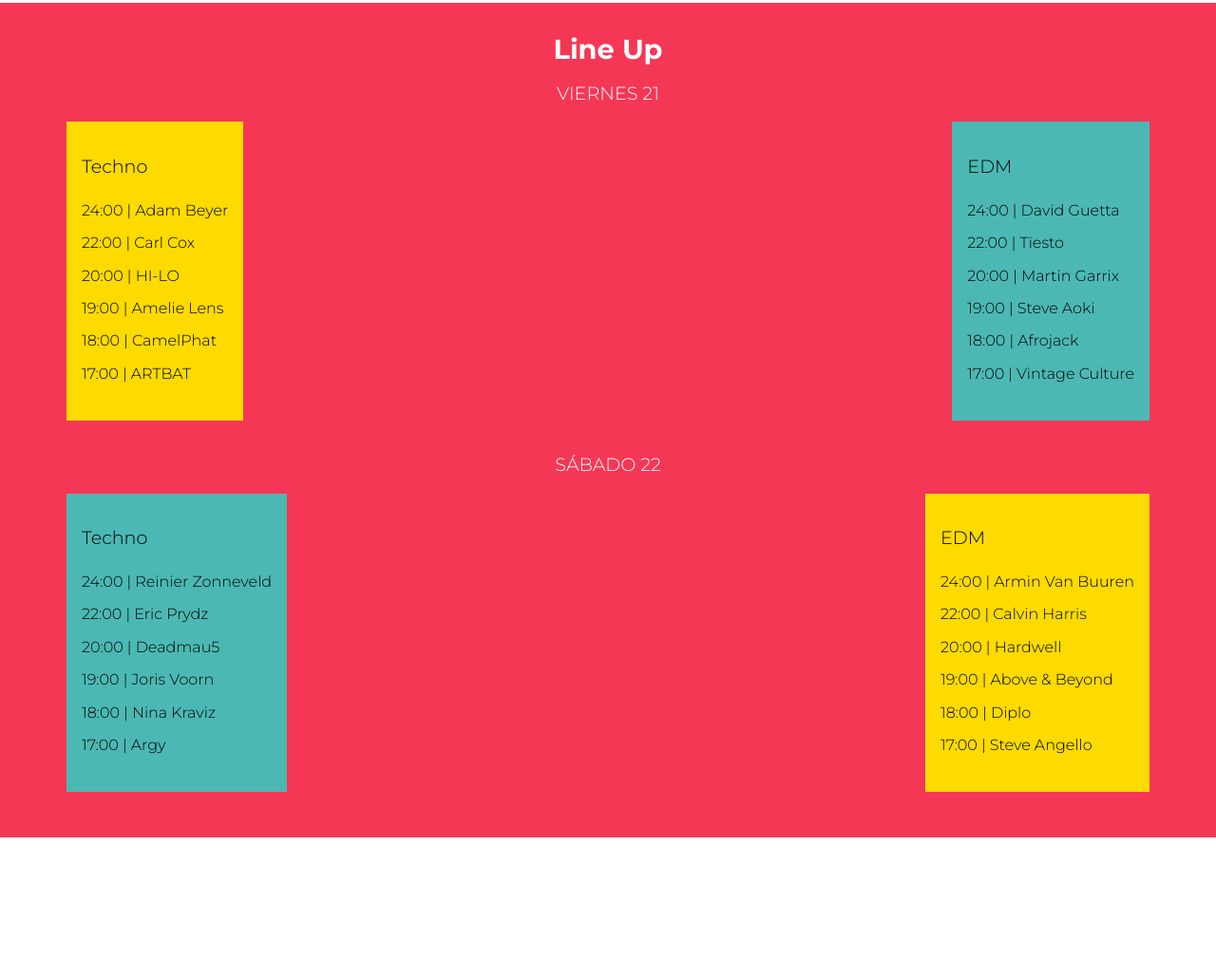
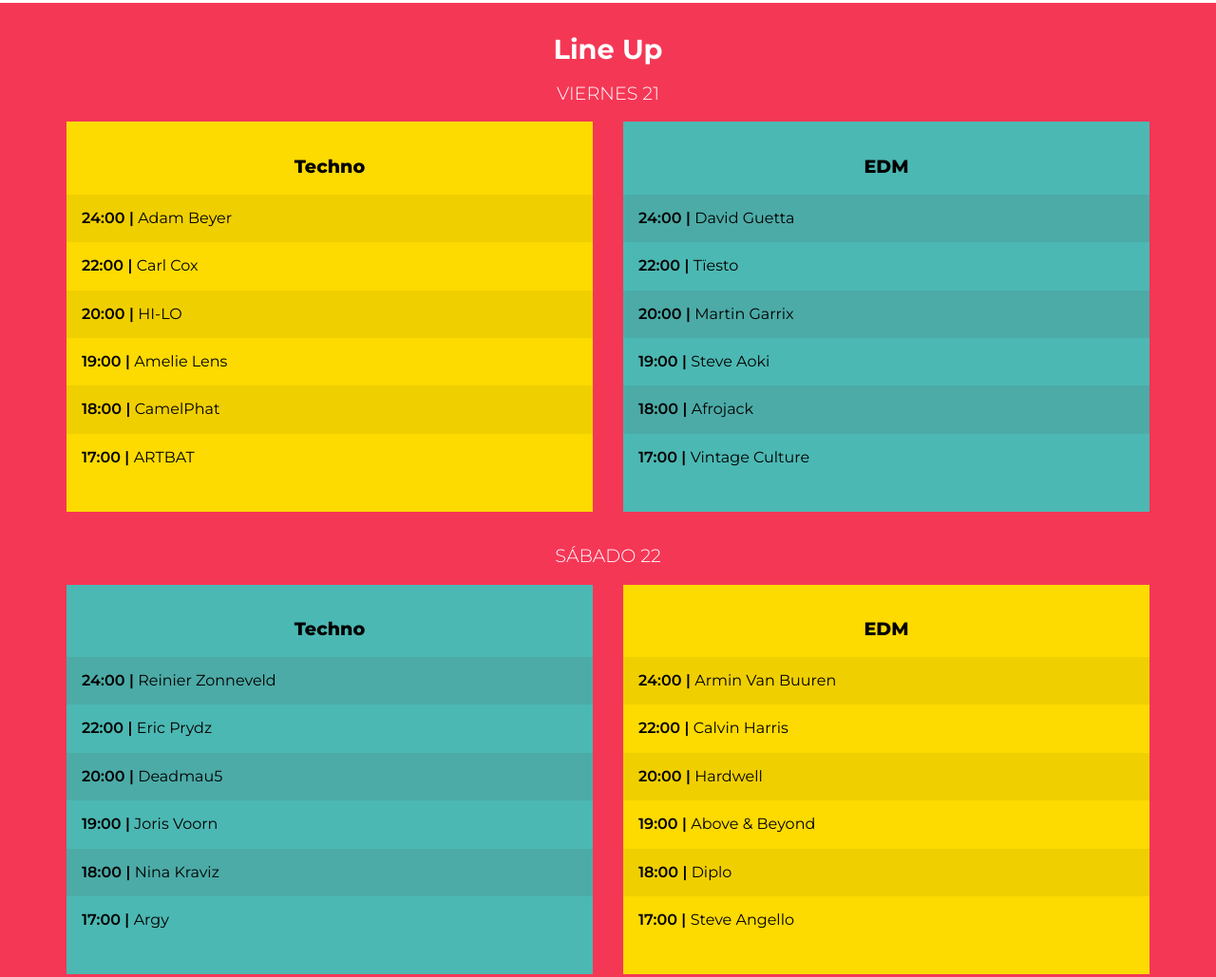
Before and after one commit to Dandy182/musicfest, a website: page index.html in a window 1280 px wide. Shown: the part 1140-2169 px from the top of the page at 95% size. Before the commit the page ends 2022 px from the top, so only its background shows below. Drawn offline with Linux system fonts and the light colour scheme.

Commit message:
Line up terminado

```diff
--- a/src/sass/layout/_lineup.scss
+++ b/src/sass/layout/_lineup.scss
@@ -1,5 +1,6 @@
 @use '../globales/variables' as v;
 @use '../globales/mixins' as m;
+@use 'sass:color';
 
 .lineUp{
     background-color: v.$rosa;
@@ -13,27 +14,44 @@
 
 .escenarios-contenedor{
     @include m.tablet{
-        @include m.flex();
+        @include m.flex(2rem);
     };
 }
 
 .escenario{
-    padding: 1rem;
+    padding: 1rem 0;
     margin-bottom: 1rem;
-    .calendario{
-        font-size: 1rem;
-        padding: 0;
-        list-style: none;
-        li{
-            padding:.5rem 0
+    width: 100%;
+}
+
+.calendario{
+    font-size: 1rem;
+    padding: 0;
+    list-style: none;
+    li{
+        padding: 1rem;
+        font-weight: 600;
+        span{
+            font-weight: 400;
         }
     }
 }
 
 .bg-amarillo{
     background-color: v.$amarillo;
+    li:nth-child(odd){
+        background-color: color.adjust(v.$amarillo, $blackness:5%);
+    }
 }
 
 .bg-verde{
     background-color: v.$verde;
+    li:nth-child(odd){
+        background-color: color.adjust(v.$verde, $blackness:5%);
+    }
 }
+
+.nombre-escenario{
+    text-align: center;
+    font-weight: 800;
+}
```
Also changed, not shown: build/css/app.css.
